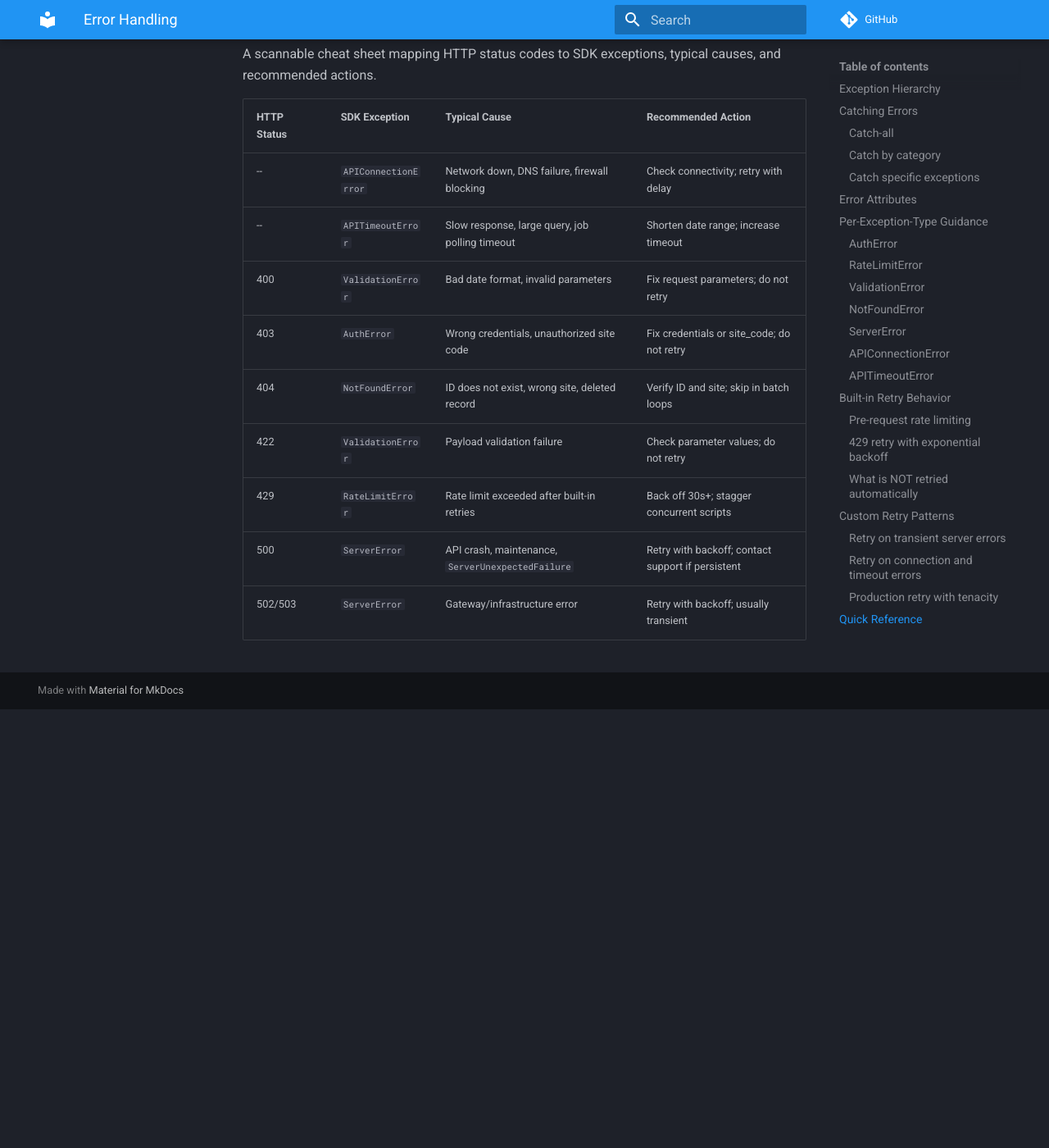
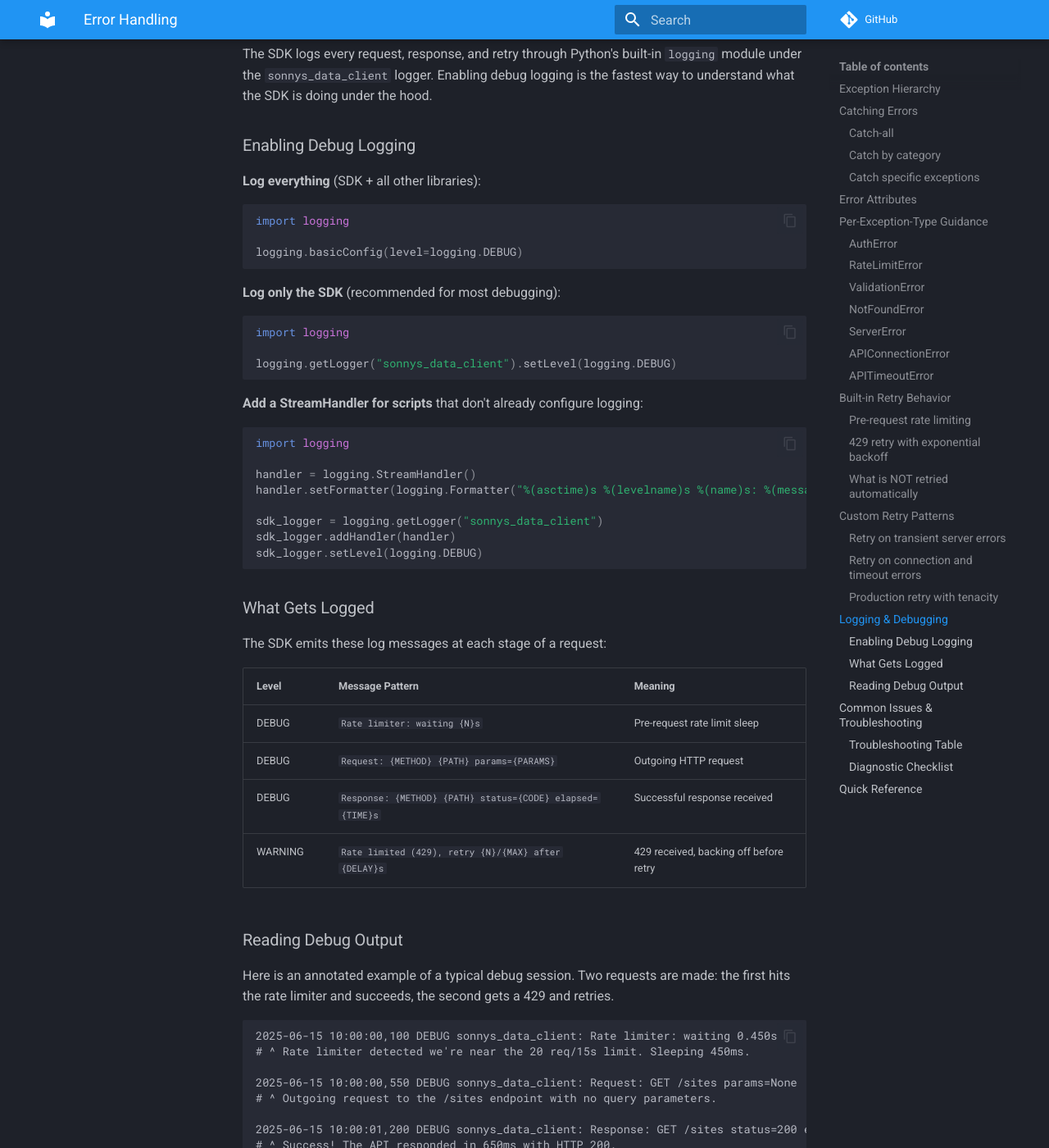
Before and after one commit to christopher-nance/Sonnys-Data-API-V2, an MkDocs documentation site: the page built from docs/guides/error-handling.md, in a window 1280 px wide and 1400 px high, scrolled down 13313 px. Shown: the whole window at 82% size. Built offline with MkDocs 1.6.1 and Material for MkDocs 9.7.7, drawn with Linux system fonts in a browser that asks for light colours; comment, search, counter and statistics services are not loaded; before the commit the page ends 14178 px from its top, so only the background shows below that; some of the changed text lies outside the part shown.

Commit message:
docs(16-02): add logging configuration and troubleshooting sections
Co-Authored-By: Claude Opus 4.6 <noreply@anthropic.com>

````diff
--- a/docs/guides/error-handling.md
+++ b/docs/guides/error-handling.md
@@ -588,6 +588,120 @@ with SonnysClient(api_id="your-api-id", api_key="your-api-key") as client:
     configuration problem, not a transient failure. Retrying them wastes time
     and rate limit budget without any chance of success.
 
+## Logging & Debugging
+
+The SDK logs every request, response, and retry through Python's built-in
+`logging` module under the `sonnys_data_client` logger. Enabling debug logging
+is the fastest way to understand what the SDK is doing under the hood.
+
+### Enabling Debug Logging
+
+**Log everything** (SDK + all other libraries):
+
+```python
+import logging
+
+logging.basicConfig(level=logging.DEBUG)
+```
+
+**Log only the SDK** (recommended for most debugging):
+
+```python
+import logging
+
+logging.getLogger("sonnys_data_client").setLevel(logging.DEBUG)
+```
+
+**Add a StreamHandler for scripts** that don't already configure logging:
+
+```python
+import logging
+
+handler = logging.StreamHandler()
+handler.setFormatter(logging.Formatter("%(asctime)s %(levelname)s %(name)s: %(message)s"))
+
+sdk_logger = logging.getLogger("sonnys_data_client")
+sdk_logger.addHandler(handler)
+sdk_logger.setLevel(logging.DEBUG)
+```
+
+### What Gets Logged
+
+The SDK emits these log messages at each stage of a request:
+
+| Level   | Message Pattern                                            | Meaning                                  |
+|---------|------------------------------------------------------------|------------------------------------------|
+| DEBUG   | `Rate limiter: waiting {N}s`                               | Pre-request rate limit sleep             |
+| DEBUG   | `Request: {METHOD} {PATH} params={PARAMS}`                 | Outgoing HTTP request                    |
+| DEBUG   | `Response: {METHOD} {PATH} status={CODE} elapsed={TIME}s`  | Successful response received             |
+| WARNING | `Rate limited (429), retry {N}/{MAX} after {DELAY}s`       | 429 received, backing off before retry   |
+
+### Reading Debug Output
+
+Here is an annotated example of a typical debug session. Two requests are made:
+the first hits the rate limiter and succeeds, the second gets a 429 and retries.
+
+```
+2025-06-15 10:00:00,100 DEBUG sonnys_data_client: Rate limiter: waiting 0.450s
+# ^ Rate limiter detected we're near the 20 req/15s limit. Sleeping 450ms.
+
+2025-06-15 10:00:00,550 DEBUG sonnys_data_client: Request: GET /sites params=None
+# ^ Outgoing request to the /sites endpoint with no query parameters.
+
+2025-06-15 10:00:01,200 DEBUG sonnys_data_client: Response: GET /sites status=200 elapsed=0.650s
+# ^ Success! The API responded in 650ms with HTTP 200.
+
+2025-06-15 10:00:01,210 DEBUG sonnys_data_client: Request: GET /transactions params={'startDate': '2025-06-01', 'endDate': '2025-06-15'}
+# ^ Second request -- fetching transactions with date range parameters.
+
+2025-06-15 10:00:01,800 WARNING sonnys_data_client: Rate limited (429), retry 1/3 after 1.0s
+# ^ API returned 429. SDK will wait 1 second then retry (attempt 1 of 3).
+
+2025-06-15 10:00:02,810 DEBUG sonnys_data_client: Request: GET /transactions params={'startDate': '2025-06-01', 'endDate': '2025-06-15'}
+# ^ Retry request sent after the 1-second backoff.
+
+2025-06-15 10:00:03,500 DEBUG sonnys_data_client: Response: GET /transactions status=200 elapsed=0.690s
+# ^ Retry succeeded. The API responded with HTTP 200.
+```
+
+!!! tip
+    In production, leave the SDK logger at WARNING to only see 429 retries.
+    Set to DEBUG only when troubleshooting.
+
+## Common Issues & Troubleshooting
+
+### Troubleshooting Table
+
+| Symptom | Likely Cause | Solution |
+|---------|--------------|----------|
+| `AuthError: MissingClientCredentialsError` | `api_id` or `api_key` not provided or empty | Check `SonnysClient` constructor args |
+| `AuthError: BadClientCredentialsError` | Wrong `api_id` or `api_key` | Verify credentials with Sonny's support |
+| `AuthError: NotAuthorizedSiteCredentialsError` | `site_code` not authorized for this API ID | Use a `site_code` linked to your API credentials |
+| `RateLimitError` after retries exhausted | Too many concurrent requests | Reduce parallelism or increase `max_retries` |
+| `ValidationError: PayloadValidationError` | Bad date format or invalid parameter | Use `YYYY-MM-DD` format, check parameter names |
+| `NotFoundError: EntityNotFoundError` | Resource ID doesn't exist or wrong site | Verify ID and `site_code` match |
+| `ServerError` intermittent 500s | Sonny's API transient issue | Add retry logic for 5xx (see [Custom Retry Patterns](#custom-retry-patterns)) |
+| `APIConnectionError` | Network/DNS failure | Check internet, verify `trigonapi.sonnyscontrols.com` is reachable |
+| `APITimeoutError` | Request took too long | Use smaller date ranges, check network latency |
+| Slow responses but no errors | Rate limiter pre-emptively sleeping | Enable DEBUG logging to see rate limiter waits |
+| `ImportError` on exceptions | Wrong import path | Import from `sonnys_data_client` directly, not `_exceptions` |
+
+### Diagnostic Checklist
+
+When something goes wrong, follow these steps in order:
+
+1. **Enable DEBUG logging** -- see [Enabling Debug Logging](#enabling-debug-logging) above
+2. **Check the `error_type` attribute** for the specific API error string (e.g., `"BadClientCredentialsError"`)
+3. **Inspect the `body` attribute** for the full API response JSON -- it often contains additional detail
+4. **Verify credentials** with a simple `client.sites.list()` call -- if this fails with `AuthError`, your credentials are wrong
+5. **Check rate limiter state** with debug logs -- look for `Rate limiter: waiting` messages to see if pre-request throttling is slowing you down
+
+!!! warning
+    The most common mistake is using `MM/DD/YYYY` date format (e.g., `"06/01/2025"`)
+    instead of the required `YYYY-MM-DD` format (e.g., `"2025-06-01"`). The API will
+    reject the request with a `ValidationError` and `error_type` of
+    `InvalidPayloadRequestTimestampError`. Always use ISO 8601 dates.
+
 ## Quick Reference
 
 A scannable cheat sheet mapping HTTP status codes to SDK exceptions, typical
````
